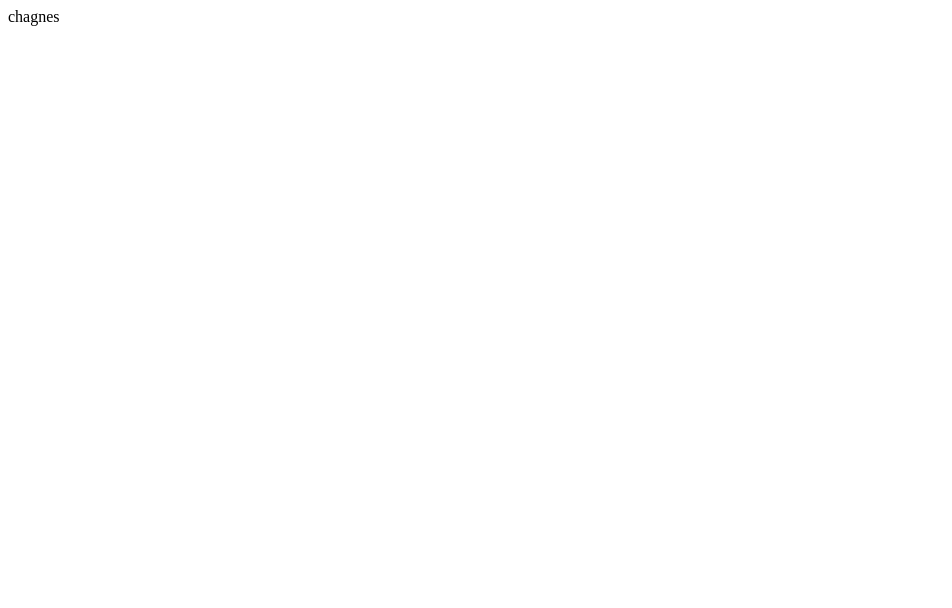
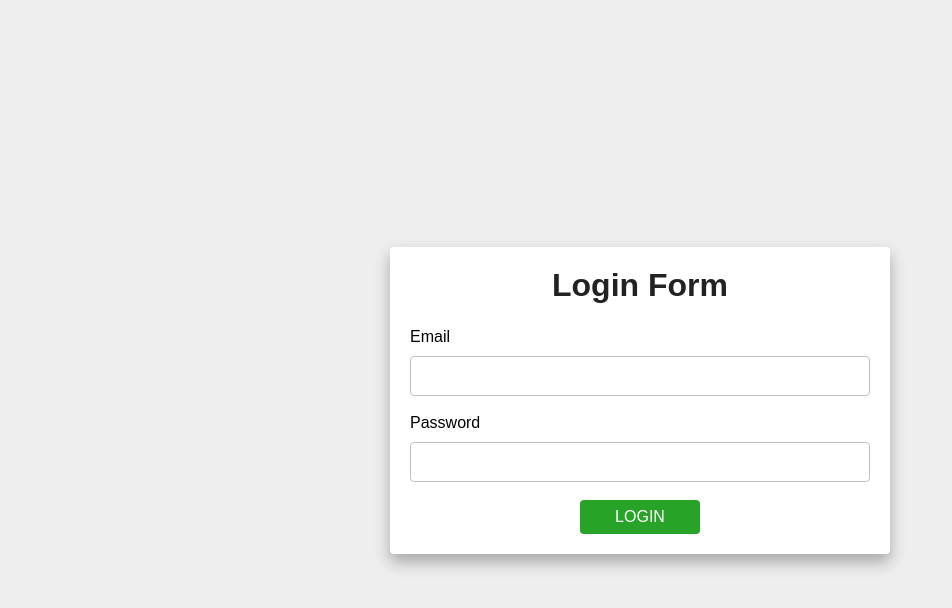
Before and after one commit to huskies-computer-club/east-club-site, a plain HTML site: page index.html in a window 1280 px wide. Shown: the whole page, without its empty margins (0-952 px from the left). Drawn offline with Linux system fonts and the light colour scheme.

Commit message:
adds login html page

```diff
--- a/index.html
+++ b/index.html
@@ -1 +1,82 @@
-chagnes
+<!DOCTYPE html>
+<html lang="en">
+<head>
+    <meta charset="UTF-8">
+    <meta name="viewport" content="width=device-width, initial-scale=1.0">
+    <title> Login form design</title>
+    <style>
+        *{
+            margin: 0;
+            padding: 0;
+            box-sizing: border-box;
+        }
+        body{
+            min-height: 100vh;
+            background: #eee;
+            display: flex;
+            font-family: sans-serif;
+        }
+        .container{
+            margin: auto;
+            width: 500px;
+            max-width: 90%;
+        }
+        .container form{
+            width: 100%;
+            height: 100%;
+            padding: 20px;
+            background: white;
+            border-radius: 4px;
+            box-shadow: 0 8px 16px rgba(0,0,0,.3);
+        }
+        .container form h1{
+            text-align: center;
+            margin-bottom: 24px;
+            color: #222;
+        }
+        .container form .form-control{
+            width: 100%;
+            height: 40px;
+            background: white;
+            border-radius: 4px;
+            border: 1px solid silver;
+            margin: 10px 0 18px 0;
+            padding: 0 10px;
+        }
+        .container form .btn{
+            margin-left: 50%;
+            transform: translateX(-50%);
+            width: 120px;
+            height: 34px;
+            border: none;
+            outline: none;
+            background: #27a327;
+            cursor: pointer;
+            font-size: 16px;
+            text-transform: uppercase;
+            color: white;
+            border-radius: 4px;
+            transition: .3s;
+        }
+        .container form .btn:hover{
+            opacity: .7;
+        }
+    </style>
+</head>
+<body>
+    <div class="container">
+        <form action="">
+            <h1>Login Form</h1>
+            <div class="form-group">
+                <label for="">Email</label>
+                <input type="text" class="form-control" required>
+                </div>
+                <div class="form-group">
+                    <label for="">Password</label>
+                    <input type="password" class="form-control" required>
+                </div>
+                <input type="submit" class="btn" value="Login">
+        </form>
+    </div>
+</body>
+</html>
```
